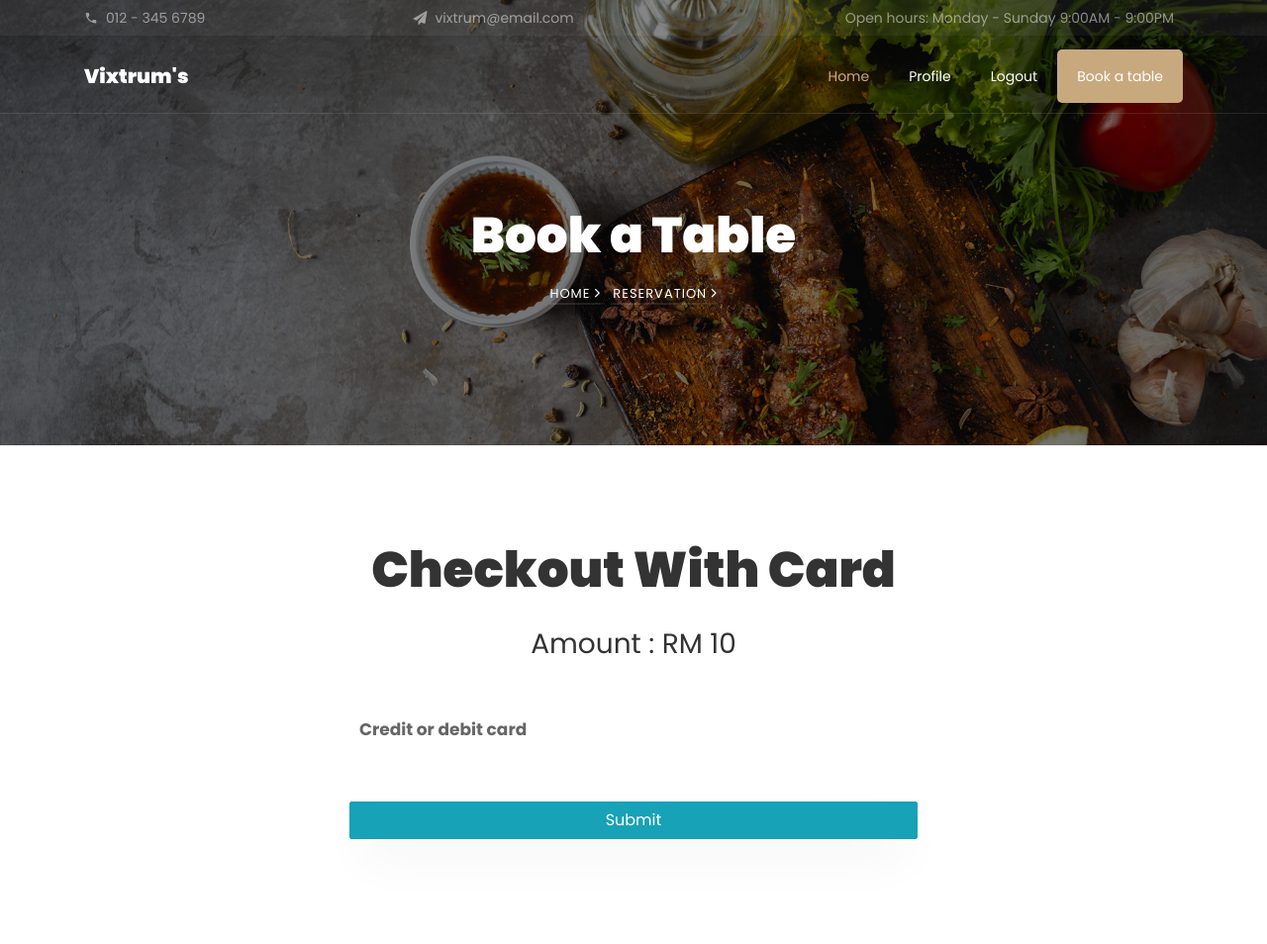
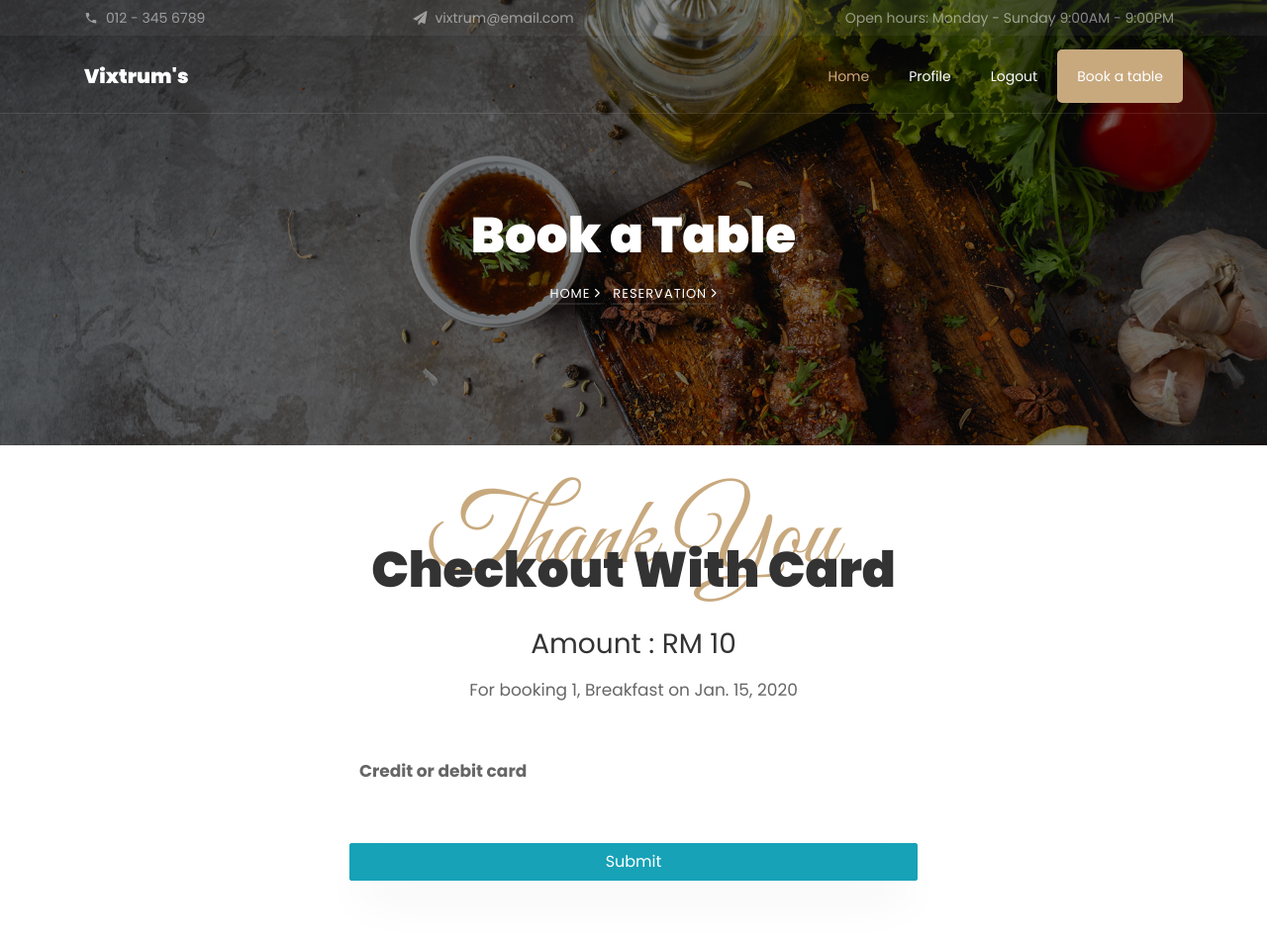
Before and after one commit to vixChoo/RestaurantReservation, a Django app: page /payment/checkout/ in a window 1280 px wide. Shown: the top 954 px of the page at 99% size. Before the commit the page ends 848 px from the top, so only its background shows below. Run offline with Django 3.2, Linux system fonts and the light colour scheme; a user stored in the database is signed in; tables that the repository leaves empty hold one stand-in row (values such as "Sample post"); some libraries are stand-ins or nearby versions; some web fonts are replaced.

Commit message:
payment is working , done queryset issue & random booking

```diff
--- a/booking/views.py
+++ b/booking/views.py
@@ -1,11 +1,10 @@
 from django.shortcuts import render, get_object_or_404
-from django.http import HttpResponseRedirect , HttpResponse
 from django.views.generic import ListView, DetailView, CreateView, UpdateView,DeleteView
+from django.contrib.auth.mixins import LoginRequiredMixin,UserPassesTestMixin
 from django.contrib.auth.models import User
 from .models import Booking, MEAL
+from .forms import CreateForm
 from .extras import change_price
-from django.contrib.auth.mixins import LoginRequiredMixin,UserPassesTestMixin
-from .forms import CreateForm
 
 
 
--- /dev/null
+++ b/payment/extras.py
@@ -0,0 +1,23 @@
+from django.contrib.auth.models import User
+from booking.models import Booking, STATUS
+from .models import OrderBooking
+
+def booking_list(user):
+    order_array = OrderBooking.objects.filter(customer=user)
+    booking = Booking.objects.filter(customer=user)
+    b_array = []
+    o_array = []
+
+    for i in booking:
+        if i.status == 'Pending':
+            b_array.append(str(i.pk))
+
+    for i in order_array:
+        o_array.append(str(i.booking.pk))
+
+    for i in b_array:
+        if i in o_array:
+            b_array.remove(i)
+    if len(b_array) == 0:
+        b_array.append(Booking.objects.first().pk)
+    return int(b_array[0])    # first of the booking pk
--- a/payment/templates/checkout.html
+++ b/payment/templates/checkout.html
@@ -42,8 +42,10 @@
     <div class="col-md-6 order-md-last ftco-animate makereservation p-4 p-md-5 pt-5">
         <div class="py-md-5">
           <div class="heading-section ftco-animate mb-5 text-center">
+            <span class="subheading">Thank You</span>
           <h2 class="mb-4">Checkout With Card</h2>
-            <h3> Amount : RM {{ order.booking.booking_fee }}</h3>
+            <h3> Amount : RM {{ booking.booking_fee }}</h3>
+            <p> For booking {{booking.id}}, {{ booking.meal_plan }} on {{booking.reserve_date}} </p>
         </div>
         <form action="{% url 'checkout' %}" method="post" id="payment-form">
             {% csrf_token %}
@@ -72,7 +74,7 @@
 {% block javascript %}
 <script>
     // Create a Stripe client.
-var stripe = Stripe('pk_test_51GvhRuJF8iLkitspZcB0Ly2dPfx9kTplsgRHncdPR8yrxEnG8OHrRACt0bA3oUGuZEYInlF22Peru1ZJAA6OzZGf00oFbGeauJ');
+var stripe = Stripe('{{stripe_key}}');
 
 // Create an instance of Elements.
 var elements = stripe.elements();
--- a/payment/views.py
+++ b/payment/views.py
@@ -1,15 +1,17 @@
 from django.shortcuts import render,redirect,get_object_or_404
 from django.urls import reverse
-from django.http import HttpResponseRedirect , HttpResponse
 from django.contrib import messages
 from django.contrib.auth.decorators import login_required
+
 from django.contrib.auth.models import User
+from booking.models import Booking, STATUS
+from .models import OrderBooking
+from .extras import booking_list
+
 import braintree, os, stripe
 from django.conf import settings
-from booking.models import Booking, STATUS
-from .models import OrderBooking
 
-stripe.api_key = "sk_test_51GvhRuJF8iLkitsptTP8k3FSUpQrHdiBHDEuQ3wNuOMsf0tmGDKbugfd6gG2W0VS30KfebITPrgtrzU8K1BDvdDl00Cu8dnxcZ"
+stripe.api_key = settings.STRIPE_PRIVATE_KEY
 
 
 @login_required()
@@ -18,15 +20,16 @@ def add_order(request, **kwargs):
     # filter bookings by id
     booking = Booking.objects.filter(id=kwargs.get('booking_id')).first()
     # create OrderBooking of the selected booking
-    order = OrderBooking.objects.get_or_create(booking=booking,customer=user)
-    return redirect('/payment/checkout/', order)
+    order, created = OrderBooking.objects.get_or_create(booking=booking,customer=user)
+    return redirect('/payment/checkout/', order.id)
 
 
 @login_required
 def checkout(request):
     user = request.user
-    order = OrderBooking.objects.filter(customer=user).first()
-    booking = order.booking
+    booking_id = booking_list(user)
+    booking = Booking.objects.filter(id=booking_id).first()
+    stripe_key = settings.STRIPE_PUBLIC_KEY
     if booking.status == 'Pending':
         if request.method == 'POST':
             amount = booking.booking_fee
@@ -51,6 +54,6 @@ def checkout(request):
             return redirect('booking-detail' ,pk=booking.id)
     else:
         messages.warning(request, f'Payment Already Made!')
-        return redirect(reverse('booking-detail', args=[booking.pk]))
+        return redirect(reverse('booking-detail', args=[booking.id]))
 
-    return render(request,'checkout.html', {'order':order})
+    return render(request,'checkout.html', {'booking':booking,'stripe_key':stripe_key})
--- a/restaurant/settings.py
+++ b/restaurant/settings.py
@@ -146,3 +146,5 @@ if DEBUG :
     BRAINTREE_MERCHANT_ID = os.environ.get("BAINTREE_MERCHANT_ID")
     BRAINTREE_PUBLIC_KEY = os.environ.get("BRAINTREE_PUBLIC_KEY")
     BRAINTREE_PRIVATE_KEY = os.environ.get("BRAINTREE_PRIVATE_KEY")
+    STRIPE_PUBLIC_KEY = os.environ.get("stripe_PUBLIC_KEY")
+    STRIPE_PRIVATE_KEY = os.environ.get("stripe_PRIVATE_KEY")
```
